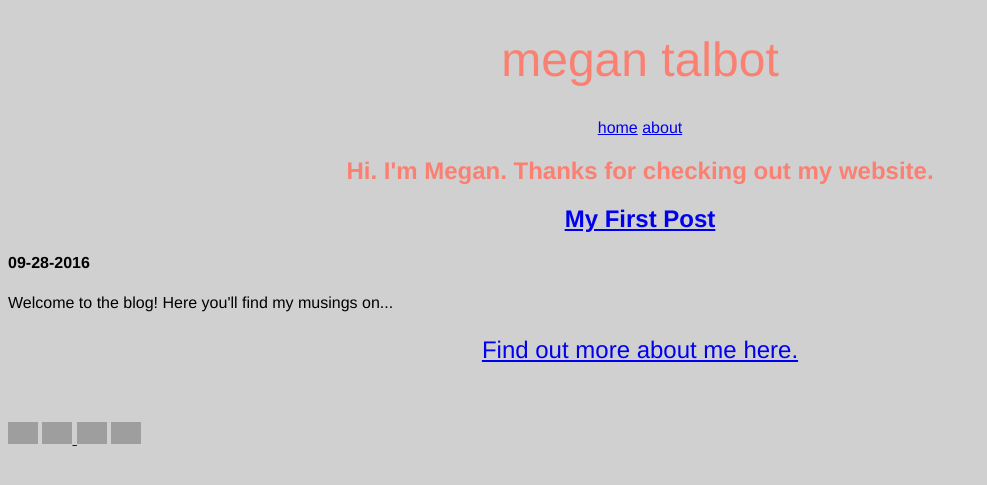
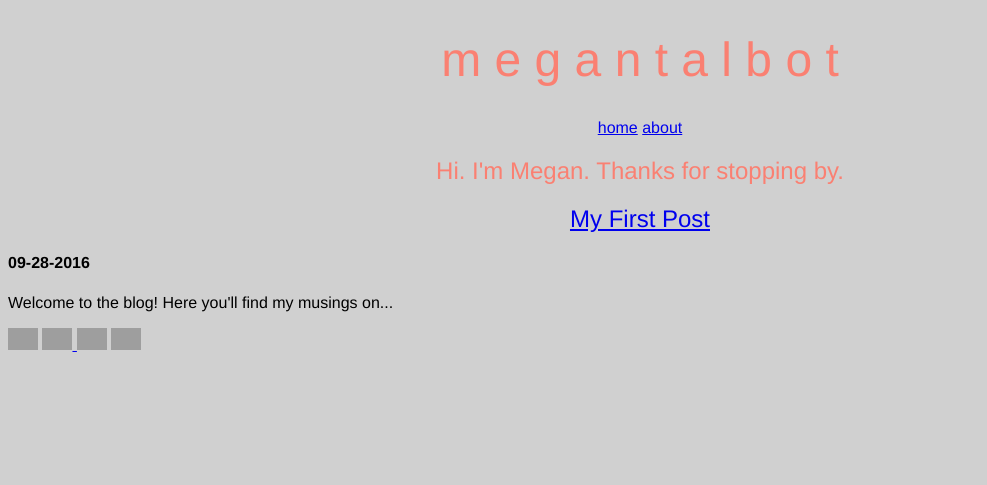
Before and after one commit to meganft/meganft.github.io, a Jekyll site: the page built from index.html, in a window 1280 px wide. Shown: the top 485 px of the page, without its empty margins (0-987 px from the left). Built offline with Jekyll 4.4.1, drawn with Linux system fonts in a browser that asks for light colours; grey boxes are pictures that could not be loaded.

Commit message:
Update font sizes

```diff
--- a/_config.yml
+++ b/_config.yml
@@ -1,2 +1,2 @@
-title: megan  talbot
+title: m e g a n    t a l b o t
 email: meganftalbot@gmail.com
--- a/css/styles.css
+++ b/css/styles.css
@@ -35,6 +35,7 @@ h3 {
 h2 {
   color: #fa8072;
   font-family: Helvetica;
+  font-weight: lighter;
   text-align: center;
   font-size: 24px;
 }
--- a/index.html
+++ b/index.html
@@ -2,7 +2,7 @@
 layout: default
 ---
 
-<h2 >Hi. I'm Megan. Thanks for checking out my website.</h2>
+<h2 >Hi. I'm Megan. Thanks for stopping by.</h2>
 
 
 {% for post in site.posts %}
@@ -10,7 +10,3 @@ layout: default
   <h4>{{ post.date | date: "%m-%d-%Y" }}</h4>
     <p>{{ post.content | strip_html | truncatewords:10}}</p>
 {% endfor %}
-
-
-  <h3><a href="/about.html">Find out more about me here.</a></h2>
-    <br>
```
